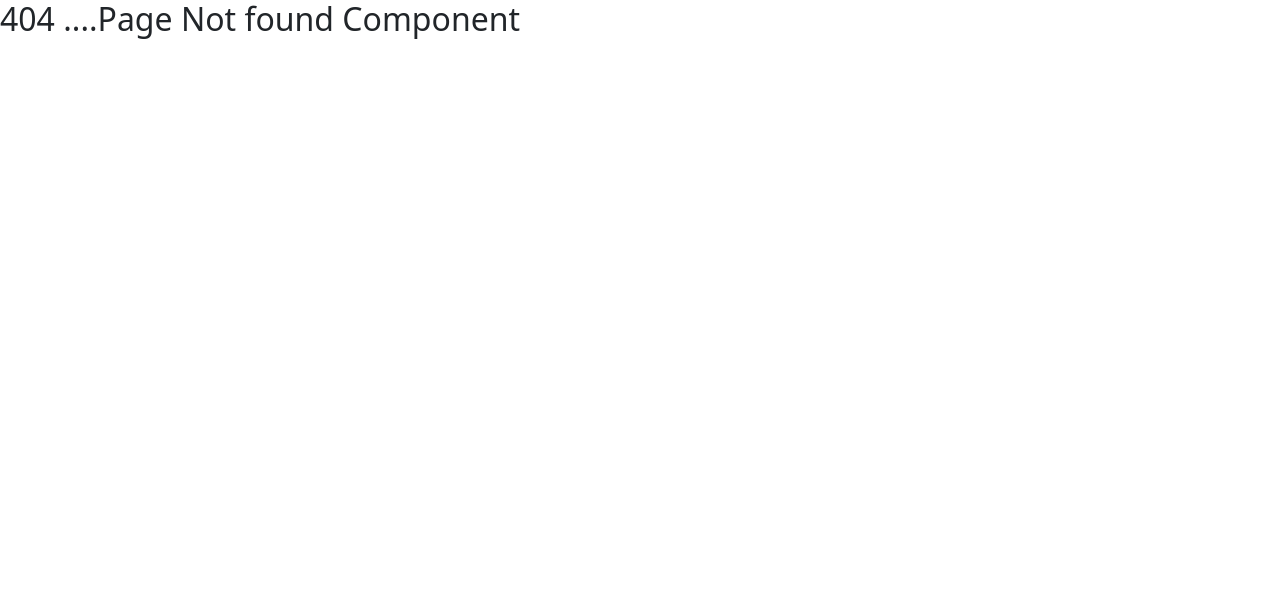
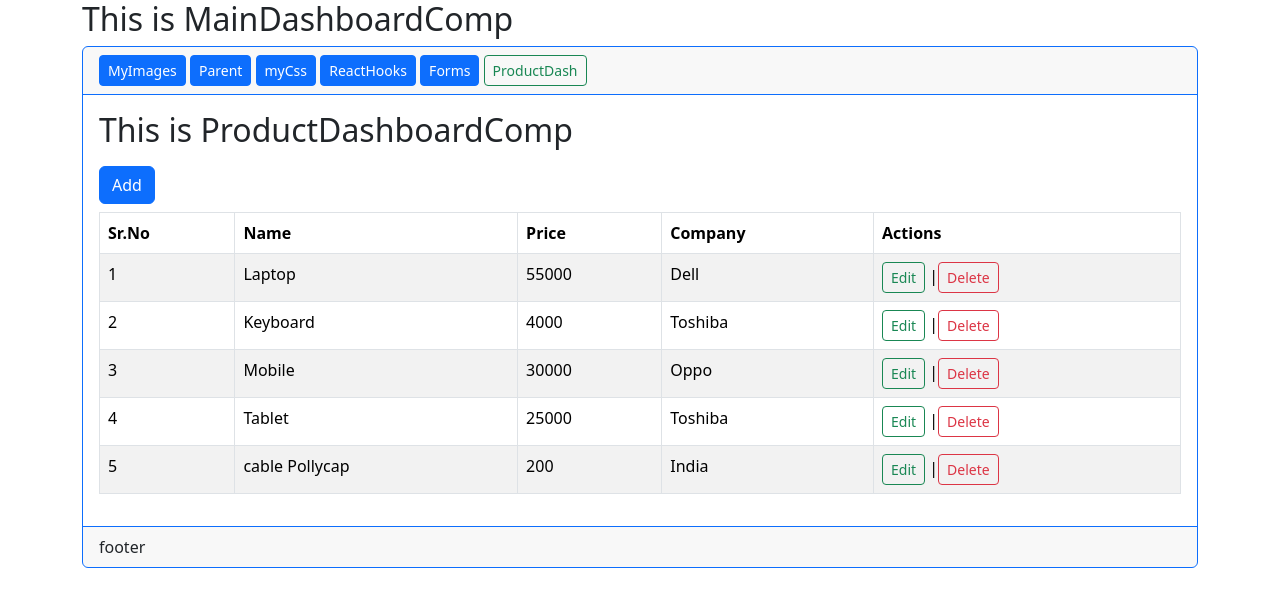
Before and after one commit to viveksalunke2107/myreactproject, a React (Create React App) app: page /maindashboard/productdash in a window 1280 px wide. Before the commit this address had no page. Shown: the top 606 px of the page. Built offline with nearby package versions, Linux system fonts and the light colour scheme; data requests are answered from the project's data file.

Commit message:
addfiles

```diff
--- a/package.json
+++ b/package.json
@@ -7,7 +7,9 @@
     "@testing-library/jest-dom": "^6.6.4",
     "@testing-library/react": "^16.3.0",
     "@testing-library/user-event": "^13.5.0",
+    "axios": "^1.11.0",
     "bootstrap": "^5.3.7",
+    "json-server": "^1.0.0-beta.3",
     "react": "^19.1.0",
     "react-dom": "^19.1.0",
     "react-router-dom": "^7.8.0",
--- /dev/null
+++ b/src/CRUD/ProductAddComp.js
@@ -0,0 +1,34 @@
+import {useState} from 'react';
+import axios from 'axios';
+import {useNavigate} from "react-router-dom";
+
+const ProductAddComp = ()=>{
+    const nav =useNavigate();
+
+    const [products,setProdutcs] = useState({
+        pname:'',
+        pprice:'',
+        pcompany:''
+    });
+
+    const inputChangeHandler = (event)=>{
+      setProdutcs({...products,[event.target.name]:event.target.value});
+    }
+    const addData = (event)=>{
+      event.preventDefault();
+      axios.post(`http://localhost:9999/products`,products).then(()=>{
+        window.alert("Product Added successfully");
+        nav("/maindashboard/productdash");
+      }).catch((error)=>{})
+    }
+    return <>
+     <h1>This is ProductAddComp</h1>
+     <form onSubmit={addData}>
+        <input type="text" name="pname" onChange={inputChangeHandler} placeholder='enter product name' value={products.pname} /> <br/><br/>
+        <input type="text" name="pprice" onChange={inputChangeHandler} placeholder='enter product price'  value={products.pprice}/> <br/><br/>
+        <input type="text" name="pcompany" onChange={inputChangeHandler} placeholder='enter product company'  value={products.pcompany}/> <br/><br/>
+        <button type='submit' className='btn btn-primary'>Submit</button>
+     </form>
+    </>
+}
+export default ProductAddComp;
--- /dev/null
+++ b/src/CRUD/ProductDashboardComp.js
@@ -0,0 +1,61 @@
+import axios from 'axios';
+import { useEffect, useState } from 'react';
+import {Link} from 'react-router-dom';
+
+const ProductDashboardComp = () => {
+
+    const [produts, setProdutcs] = useState([]);
+
+    useEffect(() => {
+        fetchData();
+    }, [])
+    // write code for get request
+    const fetchData = () => {
+        axios.get("http://localhost:9999/products").then((res) => {
+            console.log(res.data);
+            setProdutcs(res.data)
+        }).catch((error) => { });
+    }
+    // write code for delete request
+    const deleteProduct = (id) => {
+
+        if (window.confirm(`Are you sure to delete product with id:${id}`)) {
+
+            axios.delete(`http://localhost:9999/products/${id}`).then(() => {
+                window.alert("product deleted successfully");
+                fetchData();
+            }).catch((error) => { });
+
+        }
+
+    }
+    return <>
+        <h2>This is ProductDashboardComp</h2>
+        <Link to="/maindashboard/productadd" className='btn btn-primary mt-2 mb-2'>Add</Link>
+        <table className='table table-bordered table-hover table-striped'>
+            <thead>
+                <tr>
+                    <th>Sr.No</th><th>Name</th><th>Price</th><th>Company</th><th>Actions</th>
+                </tr>
+            </thead>
+            <tbody>
+                {
+                    produts.map((val, index) => {
+                        return <tr key={index}>
+                            <td>{index + 1}</td>
+                            <td>{val.pname}</td>
+                            <td>{val.pprice}</td>
+                            <td>{val.pcompany}</td>
+                            <td>
+                                <Link to={`/maindashboard/productedit/${val.id}`}  className='btn btn-outline-success btn-sm'>Edit</Link> |
+                                <button type='button' onClick={() => deleteProduct(val.id)} className='btn btn-outline-danger btn-sm'>Delete</button>
+                            </td>
+                        </tr>
+                    })
+                }
+            </tbody>
+        </table>
+    </>
+}
+
+export default ProductDashboardComp;
--- /dev/null
+++ b/src/CRUD/ProductEditComp.js
@@ -0,0 +1,41 @@
+import {useState,useEffect} from 'react';
+import axios from 'axios';
+import {useNavigate,useParams} from "react-router-dom";
+
+const ProductAddComp = ()=>{
+    const nav =useNavigate();
+    const {id} = useParams();
+    const [products,setProdutcs] = useState({
+        id:'',
+        pname:'',
+        pprice:'',
+        pcompany:''
+    });
+
+    useEffect(()=>{
+        axios.get(`http://localhost:9999/products/${id}`).then((res)=>{
+           setProdutcs(res.data);
+        }).catch((error)=>{})
+    },[])
+
+    const inputChangeHandler = (event)=>{
+      setProdutcs({...products,[event.target.name]:event.target.value});
+    }
+    const updateData = (event)=>{
+      event.preventDefault();
+      axios.put(`http://localhost:9999/products/${id}`,products).then(()=>{
+        window.alert("Product updated successfully");
+        nav("/maindashboard/productdash");
+      }).catch((error)=>{})
+    }
+    return <>
+     <h1>This is Product Edit Comp</h1>
+     <form onSubmit={updateData}>
+        <input type="text" name="pname" onChange={inputChangeHandler} placeholder='enter product name' value={products.pname} /> <br/><br/>
+        <input type="text" name="pprice" onChange={inputChangeHandler} placeholder='enter product price'  value={products.pprice}/> <br/><br/>
+        <input type="text" name="pcompany" onChange={inputChangeHandler} placeholder='enter product company'  value={products.pcompany}/> <br/><br/>
+        <button type='submit' className='btn btn-primary'>Submit</button>
+     </form>
+    </>
+}
+export default ProductAddComp;
--- a/src/Layout/NavComp.js
+++ b/src/Layout/NavComp.js
@@ -11,6 +11,7 @@ const NavComp = () => {
            <Link to="mycss" className='btn btn-primary btn-sm'>myCss</Link>{" "}
            <Link to="hooks" className='btn btn-primary btn-sm'>ReactHooks</Link>{" "}
            <Link to="formval" className='btn btn-primary btn-sm'>Forms</Link>{" "}
+           <Link to="productdash" className='btn btn-outline-success btn-sm'>ProductDash</Link>{" "}
         </div>
     )
 }
--- a/src/Routing/MainRouting.js
+++ b/src/Routing/MainRouting.js
@@ -8,6 +8,9 @@ import UseStateComp from "../Hooks/UseStateComp";
 import UseEffectComp from "../Hooks/UseEffectComp";
 import MainDashboardComp from "../Layout/MainDashboardComp";
 import FormValidationComp from "../Layout/FormValidationComp";
+import ProductDashboardComp from "../CRUD/ProductDashboardComp";
+import ProductAddComp from "../CRUD/ProductAddComp";
+import ProductEditComp from "../CRUD/ProductEditComp";
 
 const router = createBrowserRouter([
   {
@@ -23,6 +26,9 @@ const router = createBrowserRouter([
       { path: "parent", element: <ParentComp /> },
       { path: "mycss", element: <CssComp /> },
       {path:"formval",element:<FormValidationComp/>},
+      {path:"productdash",element:<ProductDashboardComp/>},
+      {path:"productadd",element:<ProductAddComp/>},
+      {path:"productedit/:id",element:<ProductEditComp/>},
       //4.child routing
       {
         path: "hooks",
--- /dev/null
+++ b/src/shared/database/db.json
@@ -0,0 +1,34 @@
+{
+  "products": [
+    {
+      "id": 101,
+      "pname": "Laptop",
+      "pprice": "55000",
+      "pcompany": "Dell"
+    },
+    {
+      "id": 103,
+      "pname": "Keyboard",
+      "pprice": "4000",
+      "pcompany": "Toshiba"
+    },
+    {
+      "pname": "Mobile",
+      "pprice": "30000",
+      "pcompany": "Oppo",
+      "id": 104
+    },
+    {
+      "pname": "Tablet",
+      "pprice": "25000",
+      "pcompany": "Toshiba",
+      "id": 105
+    },
+    {
+      "pname": "cable Pollycap",
+      "pprice": "200",
+      "pcompany": "India",
+      "id": 106
+    }
+  ]
+}
```
Also changed, not shown: reactNotes.txt, 1 other file (tests, documents, lock files or other folders).
